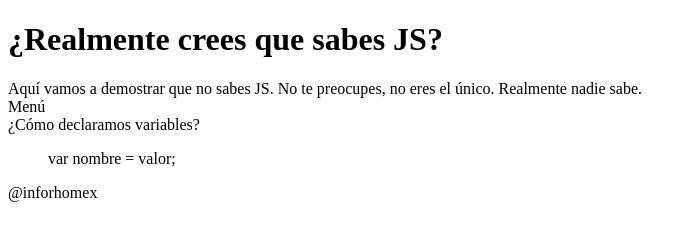
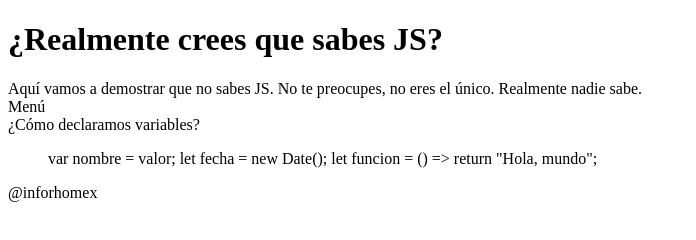
Before and after one commit to HiroNakamura/youdontknowjs, a plain HTML site: page mytutorial/index.html in a window 1280 px wide. Shown: the whole page, without its empty margins (0-696 px from the left). Drawn offline with Linux system fonts and the light colour scheme.

Commit message:
Se edito index.html

```diff
--- a/mytutorial/index.html
+++ b/mytutorial/index.html
@@ -3,6 +3,7 @@
  <head>
   <meta charset="utf-8">
   <title>Tu no sabes (nada de) JS</title>
+  <script src="js/index.js"></script>
 </head>
 <body>
 <header><h1>¿Realmente crees que sabes JS?</h1></header>
@@ -21,6 +22,8 @@ Aqu&iacute; vamos a demostrar que no sabes JS. No te preocupes, no eres el &uacu
 <div id="div0">
   <blockquote>
     var nombre = valor;
+    let fecha = new Date();
+    let funcion = () => return "Hola, mundo";
   </blockquote>
 </div>
 
```
